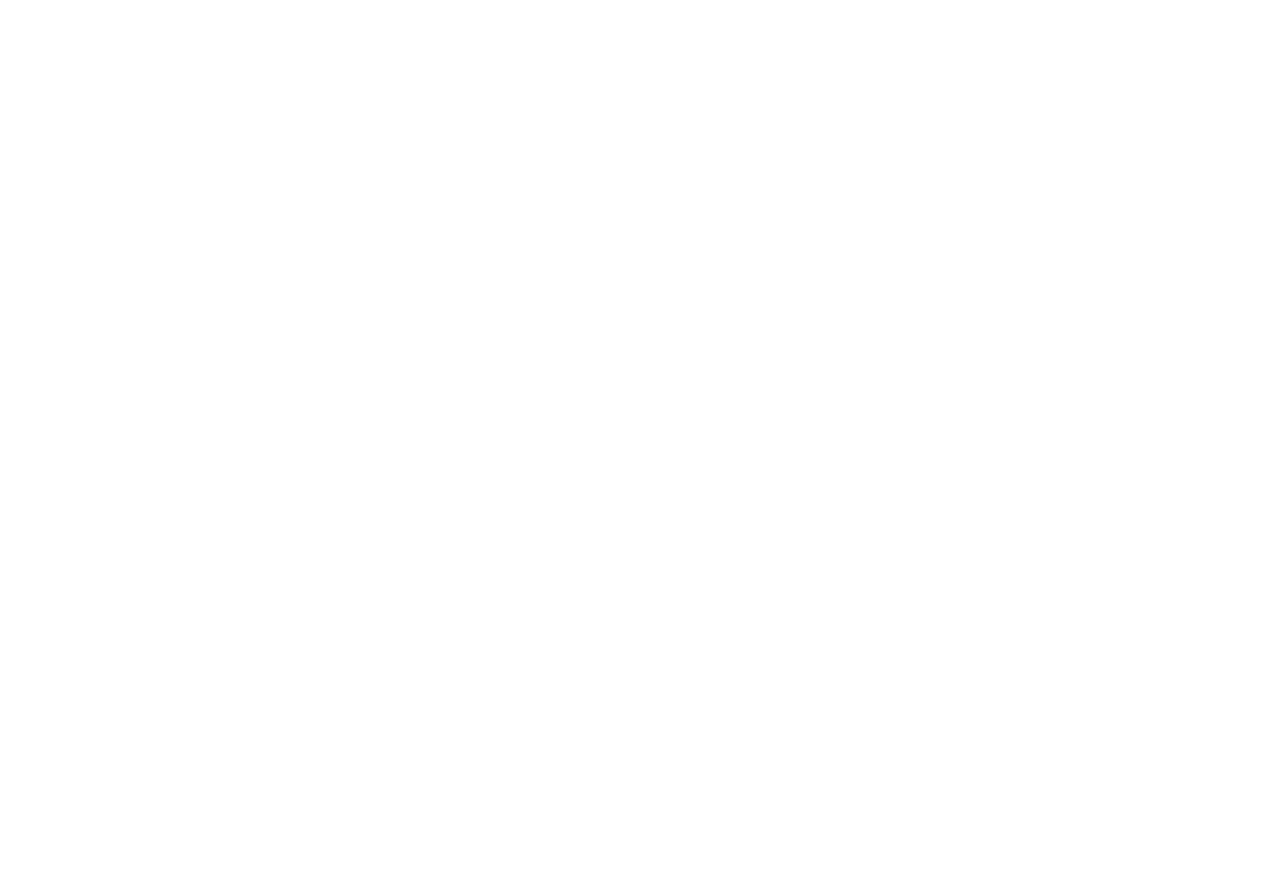
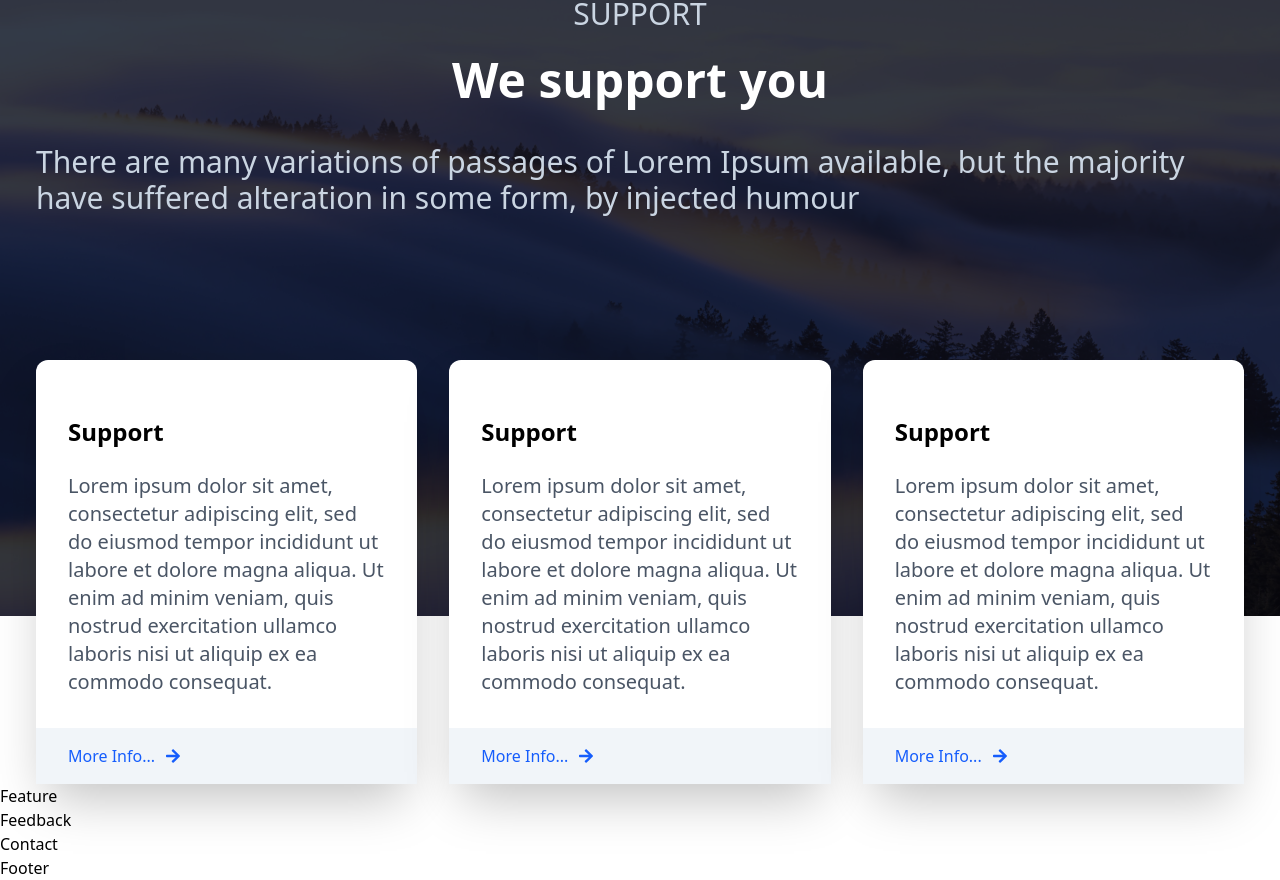
Before and after one commit to Zinzza-Song/react-tailwind-app, a React (Vite) app: page / in a window 1280 px wide. Shown: the part 1780-2660 px from the top of the page. Before the commit the page ends 1720 px from the top, so only its background shows below. Built offline with nearby package versions, Linux system fonts and the light colour scheme.

Commit message:
Support 컴포넌트 생성

```diff
--- a/src/components/Support.jsx
+++ b/src/components/Support.jsx
@@ -1,7 +1,101 @@
 import React from 'react'
+import supprotImg from '@/assets/support.jpeg'
+import { FaArrowRight } from 'react-icons/fa'
 
 const Support = () => {
-  return <div>Support</div>
+  return (
+    <section
+      name="support"
+      className="mt-24 w-full">
+      <div className="absolute h-[700px] w-full bg-slate-900/90">
+        <img
+          src={supprotImg}
+          className="h-full w-full object-cover mix-blend-overlay"
+          alt="support"
+        />
+      </div>
+
+      <div className="relative mx-auto max-w-[1240px] text-white">
+        <div className="px-4 py-12">
+          <h2 className="pt-8 text-center text-3xl text-slate-300 uppercase">
+            Support
+          </h2>
+
+          <h3 className="py-6 text-center text-5xl font-bold">
+            We support you
+          </h3>
+
+          <p className="py-4 text-3xl text-slate-300">
+            There are many variations of passages of Lorem Ipsum available, but
+            the majority have suffered alteration in some form, by injected
+            humour
+          </p>
+        </div>
+
+        <div className="grid grid-cols-1 gap-x-8 gap-y-16 px-4 pt-12 text-black sm:pt-20 lg:grid-cols-3">
+          <div className="rounded-xl bg-white shadow-2xl">
+            <div className="p-8">
+              <h3 className="my-6 text-2xl font-bold">Support</h3>
+
+              <p className="text-xl text-gray-600">
+                Lorem ipsum dolor sit amet, consectetur adipiscing elit, sed do
+                eiusmod tempor incididunt ut labore et dolore magna aliqua. Ut
+                enim ad minim veniam, quis nostrud exercitation ullamco laboris
+                nisi ut aliquip ex ea commodo consequat.
+              </p>
+            </div>
+
+            <div className="bg-slate-100 py-4 pl-8">
+              <p className="flex items-center text-blue-600">
+                More Info...
+                <FaArrowRight className="ml-2 w-5" />
+              </p>
+            </div>
+          </div>
+
+          <div className="rounded-xl bg-white shadow-2xl">
+            <div className="p-8">
+              <h3 className="my-6 text-2xl font-bold">Support</h3>
+
+              <p className="text-xl text-gray-600">
+                Lorem ipsum dolor sit amet, consectetur adipiscing elit, sed do
+                eiusmod tempor incididunt ut labore et dolore magna aliqua. Ut
+                enim ad minim veniam, quis nostrud exercitation ullamco laboris
+                nisi ut aliquip ex ea commodo consequat.
+              </p>
+            </div>
+
+            <div className="bg-slate-100 py-4 pl-8">
+              <p className="flex items-center text-blue-600">
+                More Info...
+                <FaArrowRight className="ml-2 w-5" />
+              </p>
+            </div>
+          </div>
+
+          <div className="rounded-xl bg-white shadow-2xl">
+            <div className="p-8">
+              <h3 className="my-6 text-2xl font-bold">Support</h3>
+
+              <p className="text-xl text-gray-600">
+                Lorem ipsum dolor sit amet, consectetur adipiscing elit, sed do
+                eiusmod tempor incididunt ut labore et dolore magna aliqua. Ut
+                enim ad minim veniam, quis nostrud exercitation ullamco laboris
+                nisi ut aliquip ex ea commodo consequat.
+              </p>
+            </div>
+
+            <div className="bg-slate-100 py-4 pl-8">
+              <p className="flex items-center text-blue-600">
+                More Info...
+                <FaArrowRight className="ml-2 w-5" />
+              </p>
+            </div>
+          </div>
+        </div>
+      </div>
+    </section>
+  )
 }
 
 export default React.memo(Support)
```
